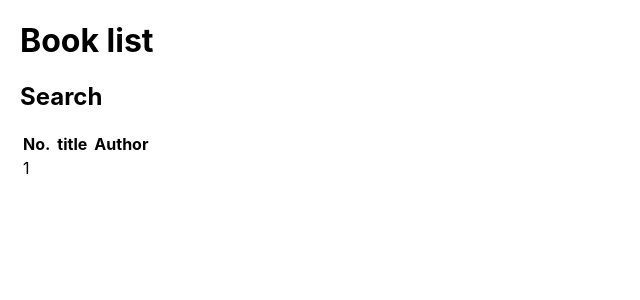
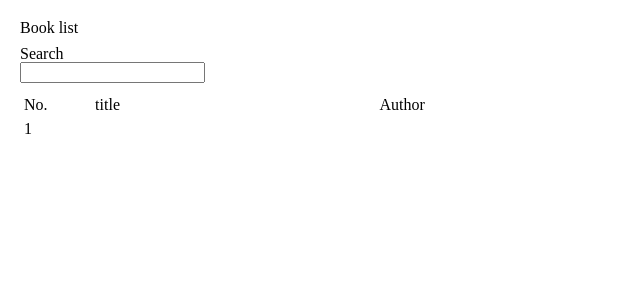
Before and after one commit to hiro14aki/apollo-sample, a React (Create React App) app in the folder client/: page / in a window 1280 px wide. Shown: the top 300 px of the page, without its empty margins (0-640 px from the left). Built offline with nearby package versions, Linux system fonts and the light colour scheme.

Commit message:
feat: 入力値が変わるたびにリクエストを投げて更新する

```diff
--- a/client/package.json
+++ b/client/package.json
@@ -15,6 +15,7 @@
     "react": "^17.0.1",
     "react-dom": "^17.0.1",
     "react-scripts": "4.0.0",
+    "reset-css": "^5.0.1",
     "typescript": "^4.0.3",
     "web-vitals": "^0.2.4"
   },
--- a/client/src/App.css
+++ b/client/src/App.css
@@ -2,7 +2,19 @@
   margin: 20px;
 }
 
+.root > * {
+  margin-top: 10px;
+}
+
+.listTable {
+  min-width: 50vw;
+}
+
 .headerTitle {
-  padding-right: 4px;
+  padding: 4px;
   text-align: left;
 }
+
+.cell {
+  padding: 4px;
+}
--- a/client/src/App.tsx
+++ b/client/src/App.tsx
@@ -1,5 +1,6 @@
 import React, { useCallback, useEffect, useState } from 'react'
 import { ApolloClient, InMemoryCache, gql } from '@apollo/client'
+import 'reset-css'
 import './App.css'
 
 type BookList = {
@@ -16,23 +17,33 @@ function App() {
   const [bookList, setBookList] = useState<BookList>([
     { title: '', author: '' },
   ])
+  const [searchText, setSearchText] = useState<string>('')
 
-  const fetchList = useCallback(() => {
+  const fetchList = useCallback((text: string = '') => {
     client
       .query({
         query: gql`
-          {
-            books {
+          query MyQuery($text: String!) {
+            books(author: $text) {
               title
               author
             }
           }
         `,
+        variables: { text },
       })
       .then((result) => {
         setBookList(result.data.books)
       })
   }, [])
+
+  const searchBook = useCallback(
+    (text: string) => {
+      fetchList(text)
+      setSearchText(text)
+    },
+    [searchText]
+  )
 
   useEffect(() => {
     fetchList()
@@ -43,23 +54,30 @@ function App() {
       <h1>Book list</h1>
       <div>
         <h2>Search</h2>
+        <div>
+          <input
+            type={'text'}
+            value={searchText}
+            onChange={(e) => searchBook(e.target.value)}
+          />
+        </div>
       </div>
       <div>
-        <table>
+        <table className={'listTable'}>
           <thead>
             <tr>
-              <th className={'headerTitle'}>No.</th>
-              <th className={'headerTitle'}>title</th>
-              <th className={'headerTitle'}>Author</th>
+              <th className={'headerTitle'} style={{width: '10%'}}>No.</th>
+              <th className={'headerTitle'} style={{width: '40%'}}>title</th>
+              <th className={'headerTitle'} style={{width: '40%'}}>Author</th>
             </tr>
           </thead>
           <tbody>
             {bookList.map((book, index) => {
               return (
-                <tr>
-                  <td>{index + 1}</td>
-                  <td>{book.title}</td>
-                  <td>{book.author}</td>
+                <tr key={index}>
+                  <td className={'cell'}>{index + 1}</td>
+                  <td className={'cell'}>{book.title}</td>
+                  <td className={'cell'}>{book.author}</td>
                 </tr>
               )
             })}
```
Also changed, not shown: 2 other files (tests, documents, lock files or other folders).
